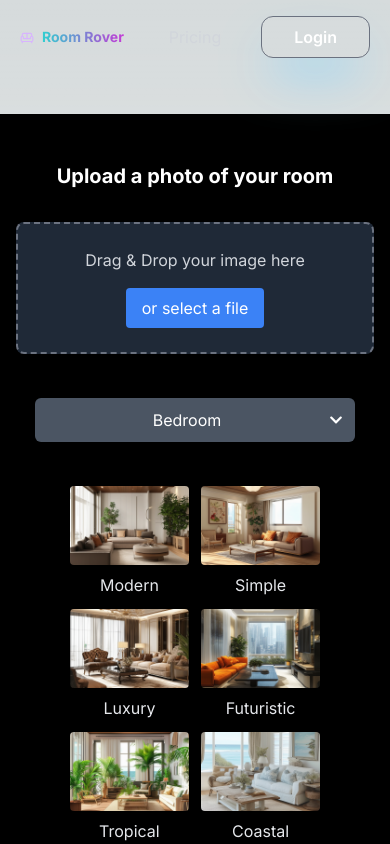
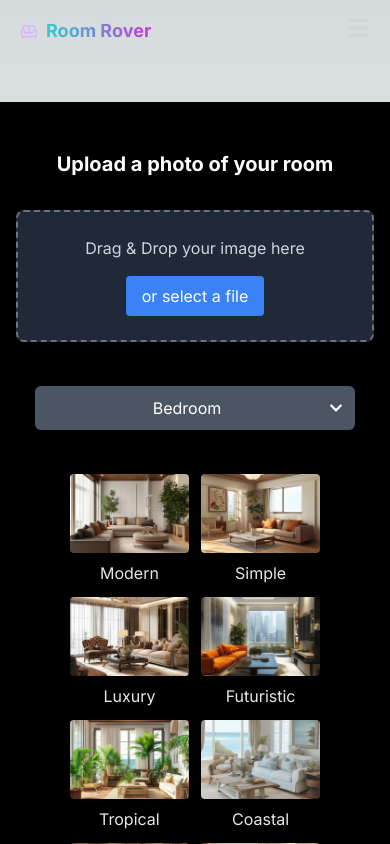
Before and after one commit to ighmaZ/Room-Rover, a Next.js app: page /design in a window 390 px wide. Shown: the top 844 px of the page. Built offline with nearby package versions, Linux system fonts and the light colour scheme.

Commit message:
fix navbar mobile

```diff
--- a/app/components/navbar/Navbar.tsx
+++ b/app/components/navbar/Navbar.tsx
@@ -1,38 +1,61 @@
 "use client";
 
+import { useState } from "react";
 import { LuSofa } from "react-icons/lu";
+import { FaBars, FaTimes } from "react-icons/fa";
 import Modal from "../modal";
 import useModalStore from "@/app/store/useModal";
+
 interface NavbarProps {
   isLoggedIn: boolean;
 }
 
 const Navbar = ({ isLoggedIn }: NavbarProps) => {
   const { openModal } = useModalStore();
+  const [menuOpen, setMenuOpen] = useState(false);
+
+  const toggleMenu = () => {
+    setMenuOpen(!menuOpen);
+  };
+
   return (
-    <div className="container  w-full bg-transparent mx-auto py-4 px-5 md:px-0 flex justify-between items-center z-50">
-      <div className="flex ">
-        <div className="text-sm sm:text-3xl mt-1 mr-2 text-purple-300">
+    <div className="container w-full bg-transparent mx-auto py-4 px-5 md:px-0 flex justify-between items-center z-50">
+      <div className="flex items-center">
+        <div className="text-lg sm:text-3xl mt-[.1rem] mr-2 sm:mt-1 text-purple-300">
           <LuSofa />
         </div>
-        <div className="text-sm sm:text-3xl font-bold text-gradient ">
+        <div className="text-lg sm:text-3xl font-bold text-gradient">
           Room Rover
         </div>
       </div>
-      <div>
-        <button className="text-gray-300 pr-10 hover:text-gray-500">
+      <div className="md:hidden">
+        <button
+          onClick={toggleMenu}
+          className="text-gray-300 focus:outline-none"
+        >
+          {menuOpen ? (
+            <FaTimes size={24} className="text-white-500" />
+          ) : (
+            <FaBars size={24} />
+          )}
+        </button>
+      </div>
+      <div
+        className={`md:flex items-center ${
+          menuOpen ? "flex" : "hidden"
+        } flex-col md:flex-row absolute md:static top-16 left-0 w-full md:w-auto bg-black md:bg-transparent z-10 p-5 md:p-0`}
+      >
+        <button className="text-gray-300 text-lg hover:text-gray-500 mb-4 md:mb-0 md:mr-10">
           Pricing
         </button>
         {isLoggedIn ? (
-          <>
-            <button className=" text-white py-2 px-4 ml-10 font-semibold border border-gray-500 hover:bg-gray-700 rounded-xl shadow-2xl shadow-sky-300 ">
-              Logout
-            </button>
-          </>
+          <button className="text-white py-2 px-4 md:ml-10 font-semibold border border-gray-500 hover:bg-gray-700 rounded-xl shadow-2xl shadow-sky-300 mb-4 md:mb-0">
+            Logout
+          </button>
         ) : (
           <button
             type="button"
-            className=" text-white py-2 px-8 font-semibold border border-gray-500 hover:bg-gray-700 rounded-xl shadow-2xl shadow-sky-300"
+            className="text-white py-2 px-8 font-semibold border border-gray-500 hover:bg-gray-700 rounded-xl shadow-2xl shadow-sky-300 mb-4 md:mb-0"
             onClick={() => openModal()}
           >
             Login
--- a/app/homePage/page.tsx
+++ b/app/homePage/page.tsx
@@ -31,7 +31,7 @@ const Home: NextPage = () => {
         </video>
       </div>
 
-      <Navbar isLoggedIn={false} />
+      <Navbar isLoggedIn={true} />
 
       <main className="relative z-10 flex flex-col items-center justify-center w-full flex-1 px-20 text-center mb-10">
         <div className="space-y-12">
```
